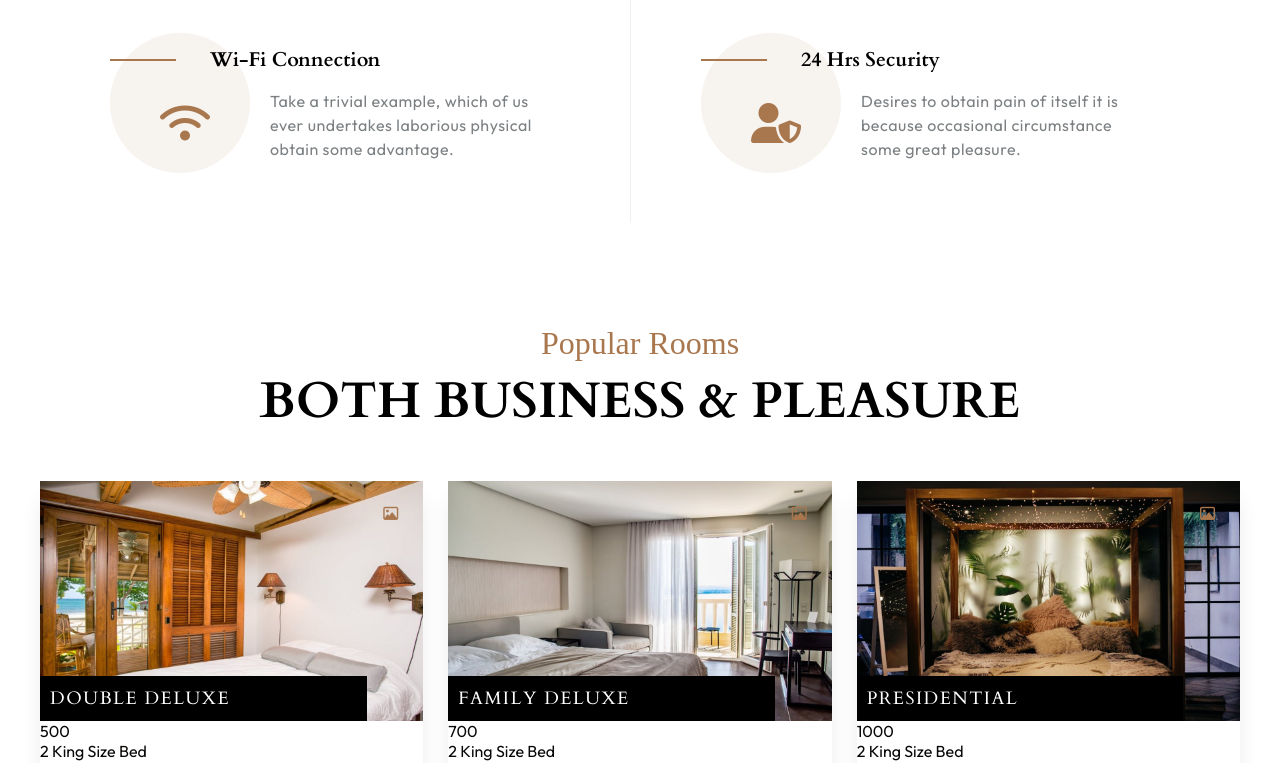
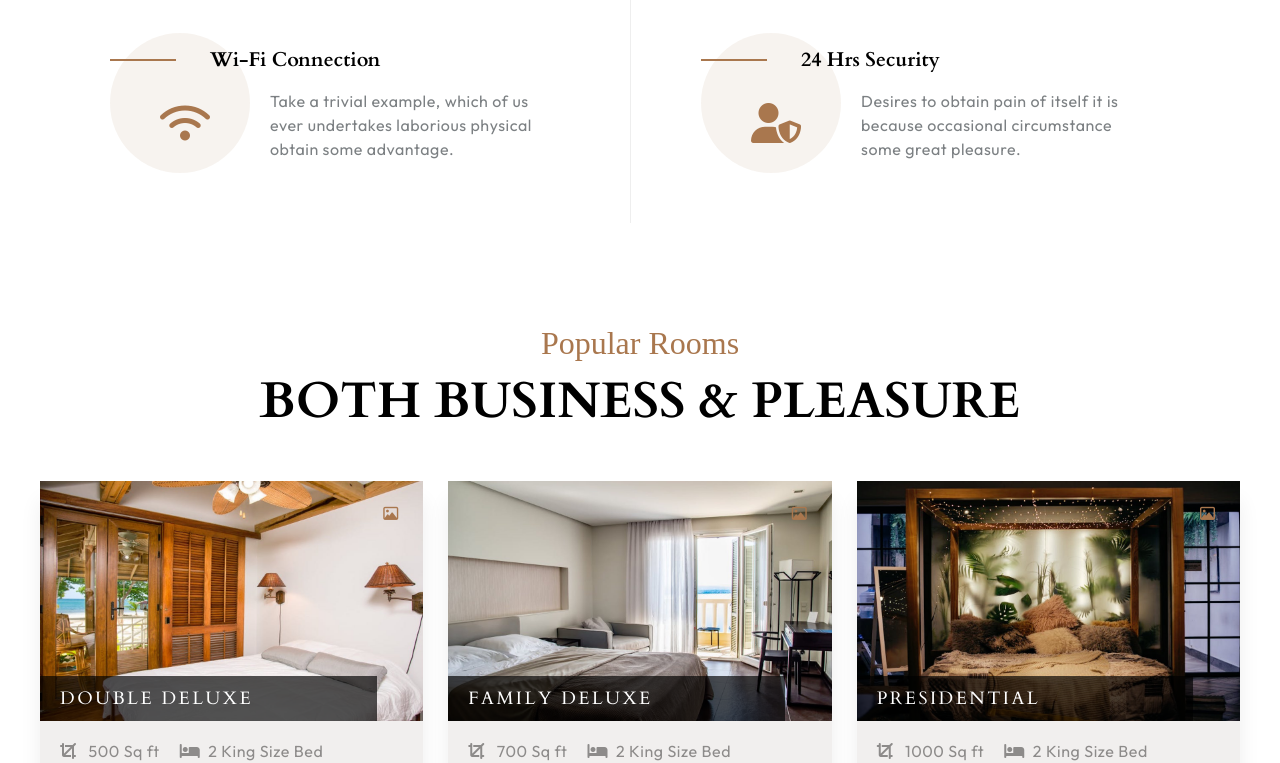
Before and after one commit to Gayatri1199/hotelmanagement.github.io, a React (Create React App) app: page / in a window 1280 px wide. Shown: the part 2000-2763 px from the top of the page. Built offline with nearby package versions, Linux system fonts and the light colour scheme; a web font is replaced by a local one.

Commit message:
Worked on Featured Rom UI Part

```diff
--- a/src/components/FeaturedRoom.js
+++ b/src/components/FeaturedRoom.js
@@ -5,6 +5,7 @@ import items from "../data";
 import Room from "./Room";
 import Loading from "./Loading";
 import styled from "styled-components";
+import { Link } from "react-router-dom";
 
 const FeaturedRoomStyle = styled.div`
   max-width: 1200px;
@@ -48,15 +49,15 @@ const FeaturedRoomStyle = styled.div`
       position: relative;
       span.name {
         display: block;
-        padding: 10px;
+        padding: 10px 10px 10px 20px;
         position: absolute;
         bottom: 0;
         width: 80%;
-        background: #000000;
+        background: #000000ab;
         color: #ffffff;
         font-size: 18px;
         text-transform: uppercase;
-        letter-spacing: 1.5px;
+        letter-spacing: 2.5px;
         transition: 0.5s all ease-in-out;
         font-family: "Cardo", serif;
       }
@@ -102,6 +103,72 @@ const FeaturedRoomStyle = styled.div`
       }
     }
   }
+  .detail-section {
+    padding: 20px;
+    background: #f1efee;
+    color: #161618 !important;
+    p {
+      margin-bottom: 15px;
+      color: #8d8b8a;
+      letter-spacing: 0.55px;
+    }
+
+    .guest-size {
+      margin-bottom: 0px;
+    }
+    span {
+      display: inline-block;
+      margin-right: 20px;
+    }
+  }
+
+  .price {
+    padding: 20px;
+    color: #161618 !important;
+    display: flex;
+    justify-content: space-between;
+    p {
+      font-family: "Cardo", serif;
+      position: relative;
+      font-weight: 600;
+      font-size: 18px;
+      letter-spacing: 0.85px;
+      text-transform: capitalize;
+      color: #161618;
+      padding-left: 15px;
+
+      span {
+        position: absolute;
+        font-size: 32px;
+        left: -5px;
+        top: -4px;
+        color: #a9774e;
+      }
+    }
+
+    i {
+      color: #fec004;
+    }
+  }
+
+  .view-all-btn {
+    margin-top: 50px;
+    text-align: center;
+    a {
+      padding: 15px 60px;
+      background: #f1efee;
+      border-radius: 100px;
+      letter-spacing: 0.65px;
+      font-weight: 600;
+      transition: 0.5s all ease-in-out;
+
+      &:hover {
+        transition: 0.5s all ease-in-out;
+        color: #ffffff;
+        background: #a9774e;
+      }
+    }
+  }
 `;
 
 const FeaturedRoom = () => {
@@ -127,6 +194,9 @@ const FeaturedRoom = () => {
           })}
         </div>
       )}
+      <div className="view-all-btn">
+        <Link to={`/`}>View All</Link>
+      </div>
     </FeaturedRoomStyle>
   );
 };
--- a/src/components/Room.js
+++ b/src/components/Room.js
@@ -14,11 +14,33 @@ const Room = ({ room }) => {
           </span>
         </div>
         <div className="detail-section">
-          <span>{size}</span>
-          <p>2 King Size Bed</p>
-          <p>Up to 5 guest</p>
+          <p>
+            <span className="size">
+              <i class="fa-solid fa-crop"></i> {size} Sq ft
+            </span>
+            <span className="king-size">
+              <i class="fa-solid fa-bed"></i>2 King Size Bed
+            </span>
+          </p>
+
+          <p className="guest-size">
+            <i class="fa-solid fa-people-group"></i>Up to 5 guest
+          </p>
         </div>
-        <div className="price">{price}/per night</div>
+        <div className="price">
+          <p>
+            {" "}
+            <span>*</span>
+            {price} Rs / per night
+          </p>
+          <div className="ratings">
+            <i class="fa-solid fa-star"></i>
+            <i class="fa-solid fa-star"></i>
+            <i class="fa-solid fa-star"></i>
+            <i class="fa-solid fa-star"></i>
+            <i class="fa-solid fa-star"></i>
+          </div>
+        </div>
       </div>
     </Link>
   );
```
